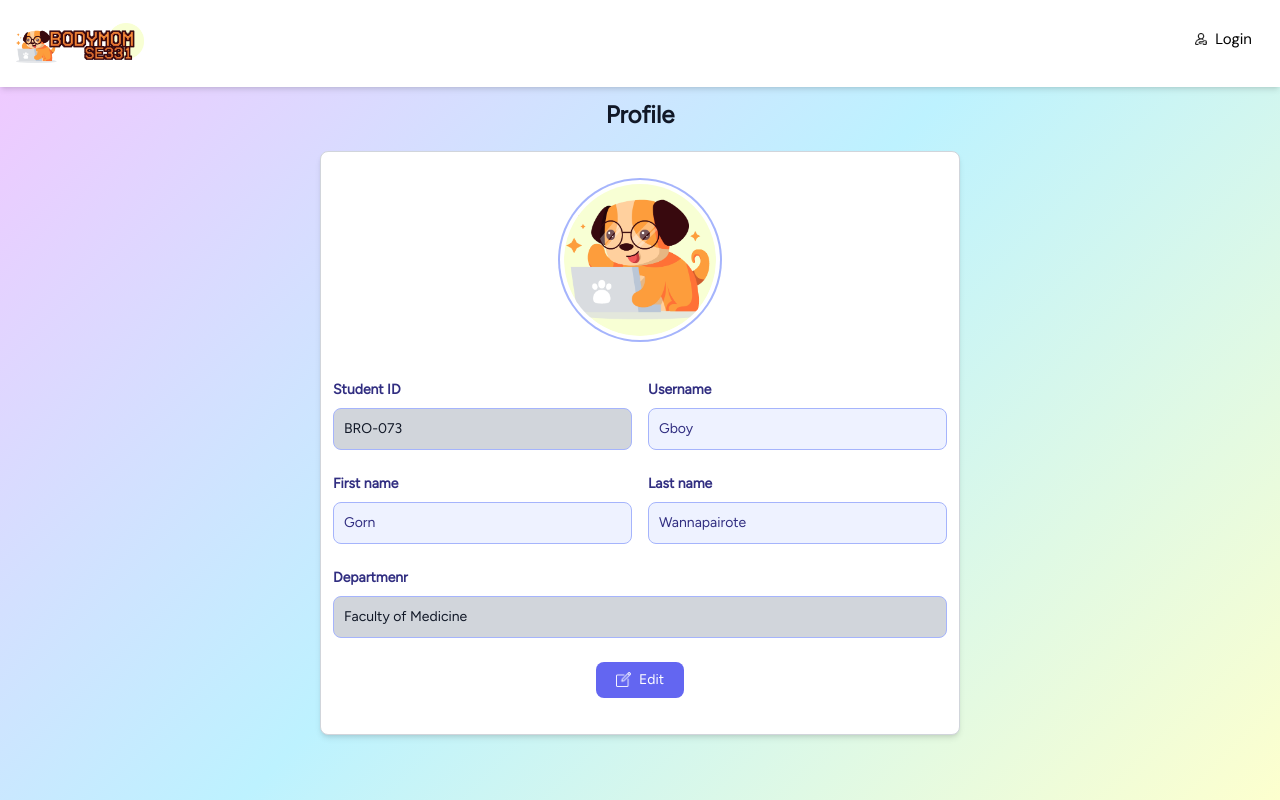
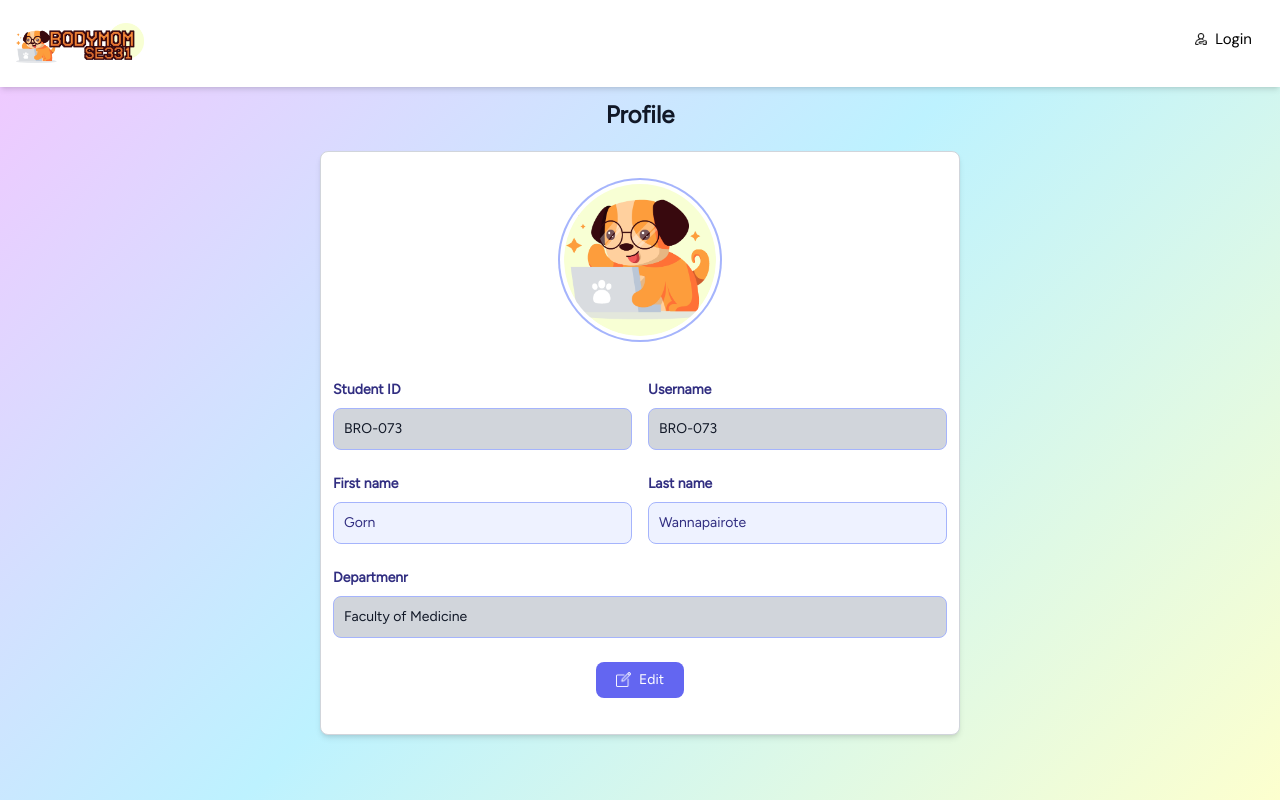
Before and after one commit to SE331-2023-project1/project01-e-mam_bodymom, a Vue app: page /studentprofile in a window 1280 px wide. Built offline with nearby package versions, Linux system fonts and the light colour scheme; a web font is replaced by a local one.

Commit message:
update profile page

```diff
--- a/src/views/student/StudentProfile.vue
+++ b/src/views/student/StudentProfile.vue
@@ -40,10 +40,10 @@
                     <div class="w-full">
                         <label for="username" class="block mb-2 text-sm font-semibold text-indigo-900">
                             Username</label>
-                        <input type="text" id="username"
+                        <input type="text" id="username" disabled
 
-                            class="bg-indigo-50 border border-indigo-300 text-indigo-900 text-sm rounded-lg focus:ring-indigo-500 focus:border-indigo-500 block w-full p-2.5 "
-                            placeholder="" value="Gboy" required>
+                        class="bg-gray-300 border border-indigo-300 text-gray-900 text-sm rounded-lg focus:ring-indigo-500 focus:border-indigo-500 block w-full p-2.5 "
+                            placeholder="" value="BRO-073" required>
                     </div>
 
 
```
